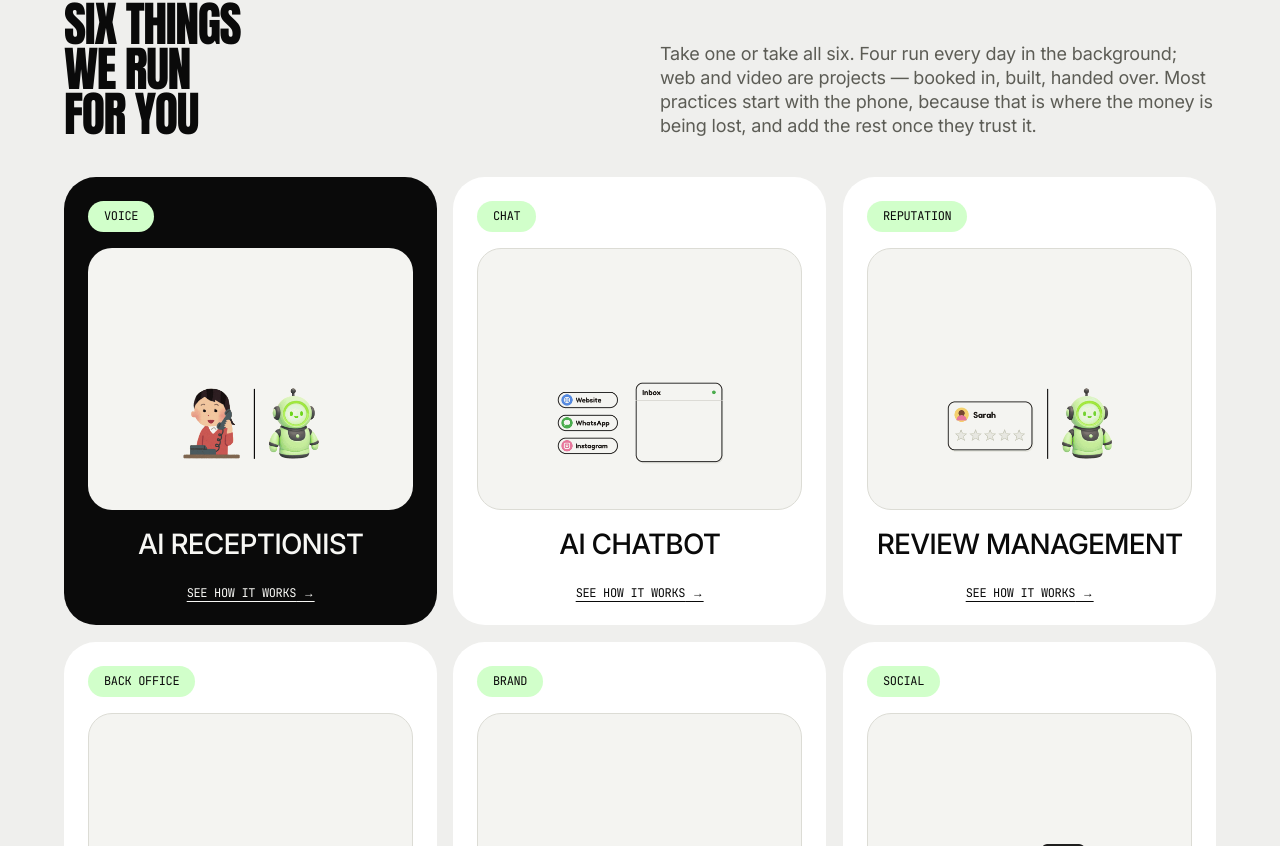
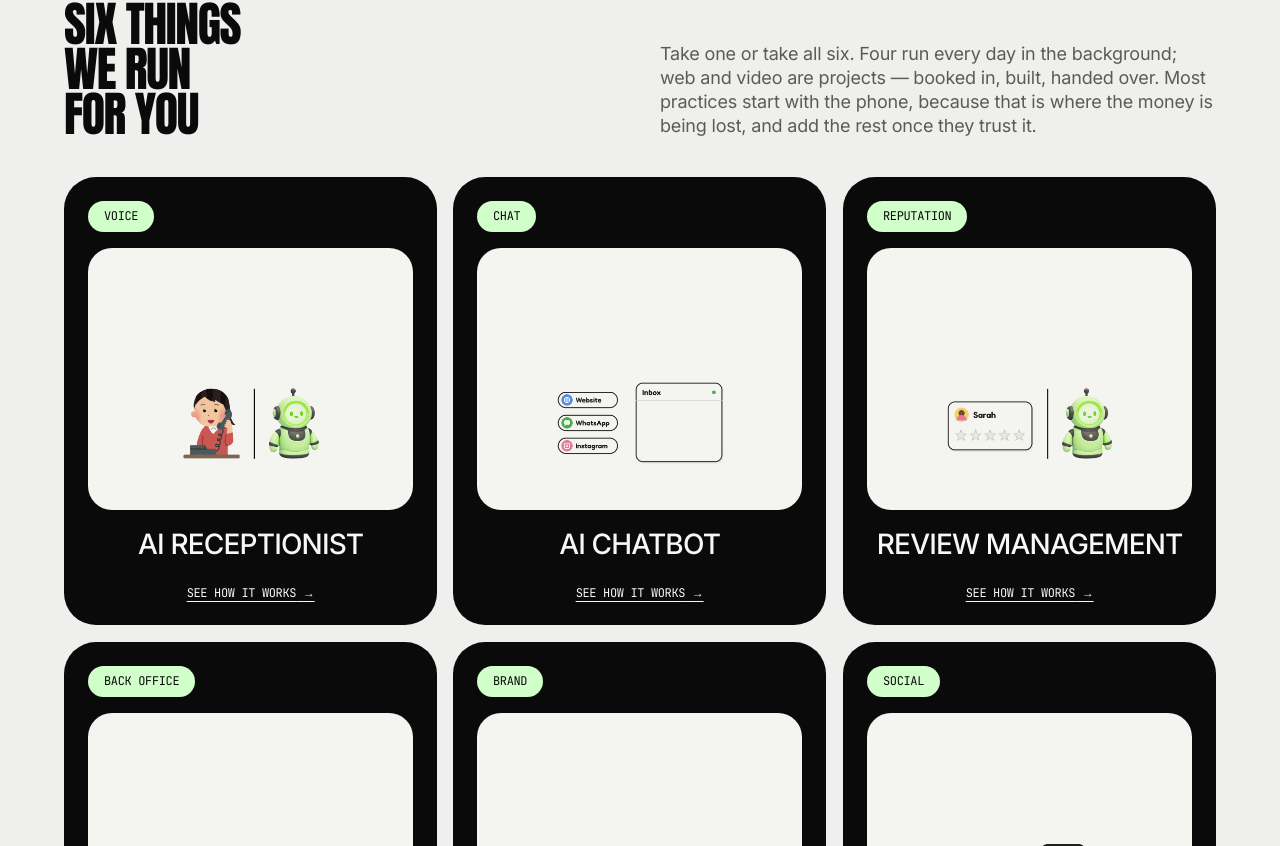
Before and after one commit to phasetask-eng/truephase-dashboard, a Next.js app: page / in a window 1280 px wide. Shown: the part 974-1820 px from the top of the page. Built offline with nearby package versions, Linux system fonts and the light colour scheme; no server answers.

Commit message:
Trial: all six service cards black

```diff
--- a/app/globals.css
+++ b/app/globals.css
@@ -982,14 +982,14 @@ html:not(.motion-ready) .record-line { opacity: 1; transform: none; }
 .service-card-media .svc-media { order: 1; }
 .service-card-media h3 { order: 2; text-align: center; }
 .service-card-media .svc-more { order: 3; align-self: center; }
-/* Trial: one dark service card (AI Receptionist, the first in the grid) to
-   compare against the white ones. The light animation panel stays light. */
-.service-grid > :first-child .service-card {
+/* Trial: all six service cards dark. The light animation panels stay light,
+   so each animation reads as a bright window in a black card. */
+.service-grid .service-card {
   background: var(--fg);
   color: var(--on-fg);
 }
-.service-grid > :first-child .service-card .svc-media { border-color: transparent; }
-.service-grid > :first-child .service-card:focus-visible { outline-color: var(--color-mint-chip); }
+.service-grid .service-card .svc-media { border-color: transparent; }
+.service-grid .service-card:focus-visible { outline-color: var(--color-mint-chip); }
 /* pushed to the bottom so the cue sits on the same line across a row of cards
    whose copy runs to different lengths */
 .svc-more {
```
